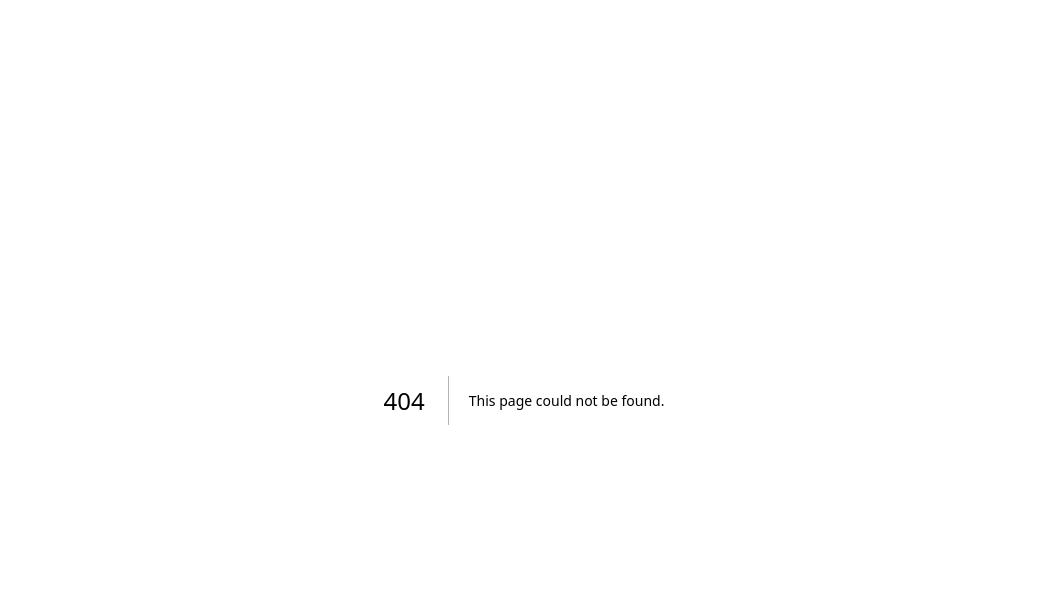
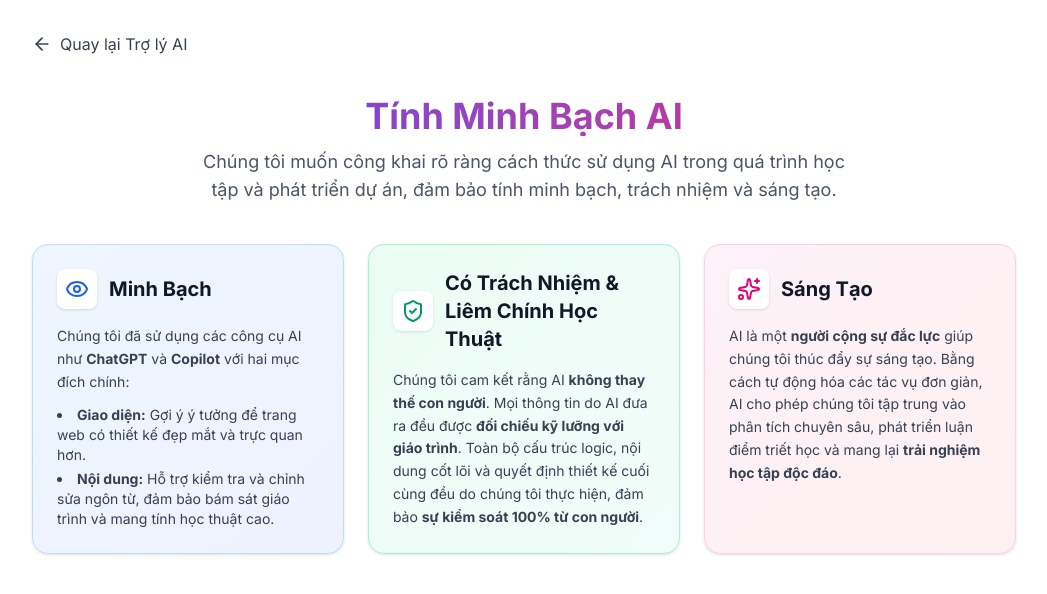
Before and after one commit to Dosiris/productivity-test-website, a Next.js app: page /ai-transparency in a window 1280 px wide. Before the commit this address had no page. Shown: the top 594 px of the page, without its empty margins (116-1163 px from the left). Built offline with nearby package versions, Linux system fonts and the light colour scheme.

Commit message:
Add AI Transparency Page

```diff
--- a/package.json
+++ b/package.json
@@ -11,7 +11,9 @@
   "dependencies": {
     "@google/generative-ai": "^0.24.1",
     "clsx": "^2.1.1",
+    "framer-motion": "^12.23.24",
     "full-icu": "^1.5.0",
+    "lucide-react": "^0.548.0",
     "next": "16.0.0",
     "react": "19.2.0",
     "react-dom": "19.2.0",
--- /dev/null
+++ b/src/app/ai-transparency/page.tsx
@@ -0,0 +1,131 @@
+'use client';
+
+import React from 'react';
+import { ArrowLeft, Eye, ShieldCheck, Sparkles } from 'lucide-react';
+import { motion } from 'framer-motion';
+import { useRouter } from 'next/navigation';
+
+const AITransparency = () => {
+    const router = useRouter();
+
+    const goBack = () => {
+        router.push('/full-version'); // 👉 đổi đường dẫn nếu ông muốn qua trang khác
+    };
+
+    const sections = [
+        {
+            id: 1,
+            title: 'Minh Bạch',
+            icon: <Eye className="w-6 h-6 text-blue-600" />,
+            gradient: 'from-blue-50 to-indigo-50',
+            border: 'border-blue-200',
+            description: (
+                <>
+                    <p className="text-gray-700 leading-relaxed">
+                        Chúng tôi đã sử dụng các công cụ AI như <strong>ChatGPT</strong> và{' '}
+                        <strong>Copilot</strong> với hai mục đích chính:
+                    </p>
+                    <ul className="list-disc list-inside mt-3 space-y-1 text-gray-700">
+                        <li>
+                            <strong>Giao diện:</strong> Gợi ý ý tưởng để trang web có thiết kế
+                            đẹp mắt và trực quan hơn.
+                        </li>
+                        <li>
+                            <strong>Nội dung:</strong> Hỗ trợ kiểm tra và chỉnh sửa ngôn từ,
+                            đảm bảo bám sát giáo trình và mang tính học thuật cao.
+                        </li>
+                    </ul>
+                </>
+            ),
+        },
+        {
+            id: 2,
+            title: 'Có Trách Nhiệm & Liêm Chính Học Thuật',
+            icon: <ShieldCheck className="w-6 h-6 text-emerald-600" />,
+            gradient: 'from-emerald-50 to-teal-50',
+            border: 'border-emerald-200',
+            description: (
+                <p className="text-gray-700 leading-relaxed">
+                    Chúng tôi cam kết rằng AI <strong>không thay thế con người</strong>.
+                    Mọi thông tin do AI đưa ra đều được{' '}
+                    <strong>đối chiếu kỹ lưỡng với giáo trình</strong>. Toàn bộ cấu trúc
+                    logic, nội dung cốt lõi và quyết định thiết kế cuối cùng đều do chúng
+                    tôi thực hiện, đảm bảo <strong>sự kiểm soát 100% từ con người</strong>.
+                </p>
+            ),
+        },
+        {
+            id: 3,
+            title: 'Sáng Tạo',
+            icon: <Sparkles className="w-6 h-6 text-pink-600" />,
+            gradient: 'from-pink-50 to-rose-50',
+            border: 'border-pink-200',
+            description: (
+                <p className="text-gray-700 leading-relaxed">
+                    AI là một <strong>người cộng sự đắc lực</strong> giúp chúng tôi thúc
+                    đẩy sự sáng tạo. Bằng cách tự động hóa các tác vụ đơn giản, AI cho
+                    phép chúng tôi tập trung vào phân tích chuyên sâu, phát triển luận
+                    điểm triết học và mang lại{' '}
+                    <strong>trải nghiệm học tập độc đáo</strong>.
+                </p>
+            ),
+        },
+    ];
+
+    return (
+        <div className="min-h-screen w-full bg-white text-gray-900">
+            <div className="max-w-5xl mx-auto py-8 px-5 space-y-10">
+                {/* Back button */}
+                <button
+                    onClick={goBack}
+                    className="flex items-center gap-2 text-gray-700 hover:text-gray-900 transition-colors"
+                >
+                    <ArrowLeft className="w-5 h-5" />
+                    Quay lại Trợ lý AI
+                </button>
+
+                {/* Header */}
+                <div className="text-center space-y-3">
+                    <h1 className="text-4xl font-extrabold bg-gradient-to-r from-indigo-600 to-pink-600 bg-clip-text text-transparent">
+                        Tính Minh Bạch AI
+                    </h1>
+                    <p className="text-gray-600 max-w-2xl mx-auto text-lg">
+                        Chúng tôi muốn công khai rõ ràng cách thức sử dụng AI trong quá trình
+                        học tập và phát triển dự án, đảm bảo tính minh bạch, trách nhiệm và
+                        sáng tạo.
+                    </p>
+                </div>
+
+                {/* Sections */}
+                <div className="grid md:grid-cols-3 gap-6">
+                    {sections.map((sec, idx) => (
+                        <motion.div
+                            key={sec.id}
+                            initial={{ opacity: 0, y: 40 }}
+                            animate={{ opacity: 1, y: 0 }}
+                            transition={{ duration: 0.5, delay: idx * 0.2 }}
+                            whileHover={{
+                                scale: 1.05,
+                                boxShadow: '0px 8px 25px rgba(0,0,0,0.15)',
+                            }}
+                            className={`bg-gradient-to-br ${sec.gradient} rounded-2xl p-6 border ${sec.border} shadow-sm cursor-pointer transition-all duration-300`}
+                        >
+                            <div className="flex items-center gap-3 mb-4">
+                                <motion.div
+                                    whileHover={{ rotate: 12, scale: 1.1 }}
+                                    className="p-2 bg-white rounded-lg shadow"
+                                >
+                                    {sec.icon}
+                                </motion.div>
+                                <h3 className="text-xl font-bold text-gray-900">{sec.title}</h3>
+                            </div>
+                            <div className="text-sm">{sec.description}</div>
+                        </motion.div>
+                    ))}
+                </div>
+            </div>
+        </div>
+    );
+};
+
+export default AITransparency;
--- a/src/app/full-version/page.tsx
+++ b/src/app/full-version/page.tsx
@@ -20,7 +20,7 @@ export default function FullVersionPage() {
   const messagesEndRef = useRef<HTMLDivElement | null>(null);
   const profileRef = useRef<{ userName: string; type: any } | null>(null);
 
-  // 🔹 Khi load trang, đọc dữ liệu người dùng từ localStorage
+  // 🔹 Load thông tin người dùng
   useEffect(() => {
     try {
       const profile = getPersonalityProfile();
@@ -46,7 +46,7 @@ export default function FullVersionPage() {
       profileRef.current = { userName: 'bạn', type: null };
     }
 
-    // ✅ Tin nhắn chào đầu tiên
+    // ✅ Tin nhắn đầu tiên
     const firstMessage: Message = {
       id: 'welcome',
       type: 'ai',
@@ -59,7 +59,7 @@ export default function FullVersionPage() {
     setMessages([firstMessage]);
   }, []);
 
-  // 🔹 Tự động cuộn khi có tin nhắn mới
+  // 🔹 Auto scroll khi có tin nhắn mới
   useEffect(() => {
     messagesEndRef.current?.scrollIntoView({ behavior: 'smooth' });
   }, [messages]);
@@ -154,7 +154,14 @@ export default function FullVersionPage() {
         <h1 className="text-base font-semibold text-gray-800">
           🌿 Productivity Assistant
         </h1>
-        <div className="w-10" />
+
+        {/* 🔹 Nút dẫn tới trang minh bạch AI */}
+        <button
+          onClick={() => router.push('/ai-transparency')}
+          className="text-xs bg-green-100 text-green-700 px-3 py-1.5 rounded-full hover:bg-green-200 transition font-medium shadow-sm"
+        >
+          🧠 Tính minh bạch AI
+        </button>
       </div>
 
       {/* Chat area */}
@@ -166,8 +173,8 @@ export default function FullVersionPage() {
           >
             <div
               className={`max-w-[85%] px-3 py-2 rounded-2xl text-sm leading-relaxed ${msg.type === 'user'
-                  ? 'bg-green-500 text-white rounded-br-none'
-                  : 'bg-gray-100 text-gray-800 rounded-bl-none'
+                ? 'bg-green-500 text-white rounded-br-none'
+                : 'bg-gray-100 text-gray-800 rounded-bl-none'
                 }`}
             >
               {msg.content}
```
Also changed, not shown: 1 other file (tests, documents, lock files or other folders).
